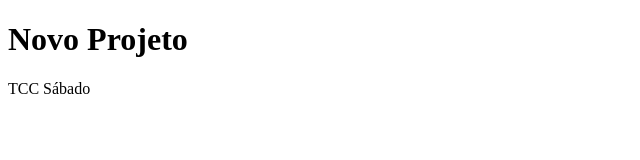
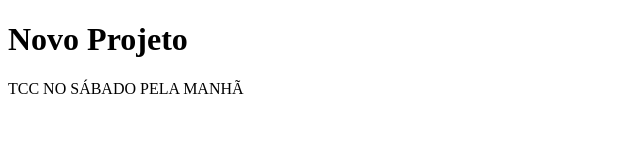
Before and after one commit to Marcus-Marques/projetotcc, a plain HTML site: page index.html in a window 1280 px wide. Shown: the whole page, without its empty margins (0-640 px from the left). Drawn offline with Linux system fonts and the light colour scheme.

Commit message:
novo projeto

```diff
--- a/index.html
+++ b/index.html
@@ -7,7 +7,7 @@
 </head>
 <body>
     <h1> Novo Projeto</h1>
+    <p> TCC NO SÁBADO PELA MANHÃ </p>
 
-    <p> TCC Sábado </p>
 </body>
 </html>
```
